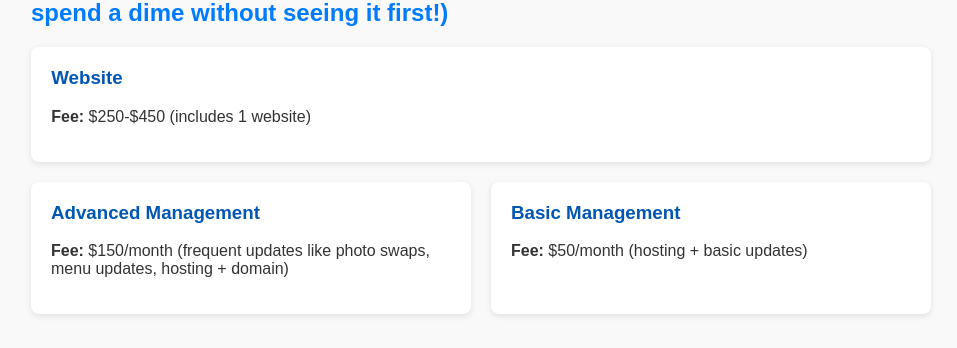
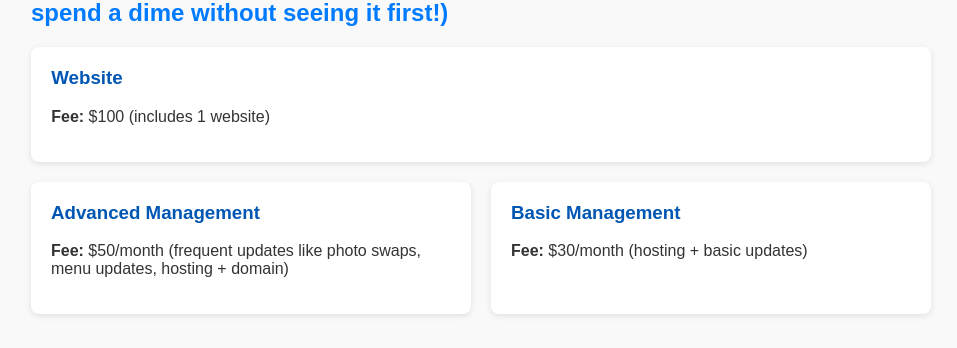
Before and after one commit to customweb6/home-page, a Flask app: page / in a window 1280 px wide. Shown: the part 612-960 px from the top of the page, without its empty margins (159-1116 px from the left). Run offline with Flask 3, Linux system fonts and the light colour scheme; parts of the project's set-up code (start-up, migrations or seed data) failed here and were passed over.

Commit message:
Update home.html

```diff
--- a/templates/home.html
+++ b/templates/home.html
@@ -125,15 +125,15 @@
     <div class="pricing">
       <div class="pricing-card">
         <h3>Website</h3>
-        <p><strong>Fee:</strong> $250-$450 (includes 1 website)</p>
+        <p><strong>Fee:</strong> $100 (includes 1 website)</p>
       </div>
       <div class="pricing-card">
         <h3>Advanced Management</h3>
-        <p><strong>Fee:</strong> $150/month (frequent updates like photo swaps, menu updates, hosting + domain)</p>
+        <p><strong>Fee:</strong> $50/month (frequent updates like photo swaps, menu updates, hosting + domain)</p>
       </div>
       <div class="pricing-card">
         <h3>Basic Management</h3>
-        <p><strong>Fee:</strong> $50/month (hosting + basic updates)</p>
+        <p><strong>Fee:</strong> $30/month (hosting + basic updates)</p>
       </div>
     </div>
 
```
